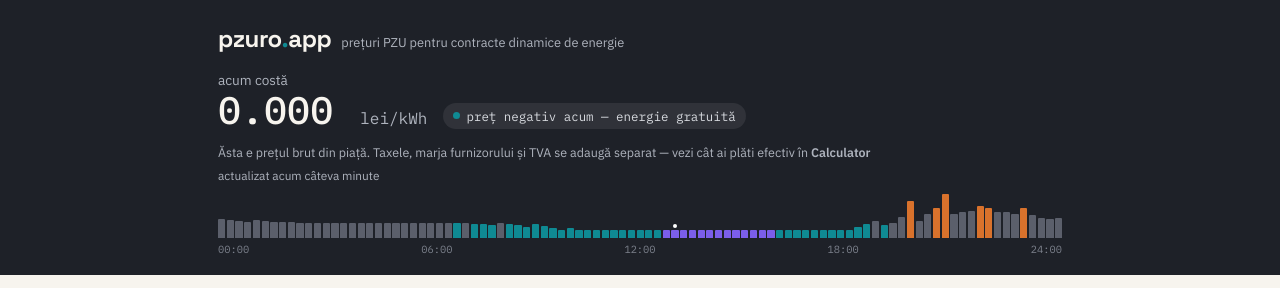
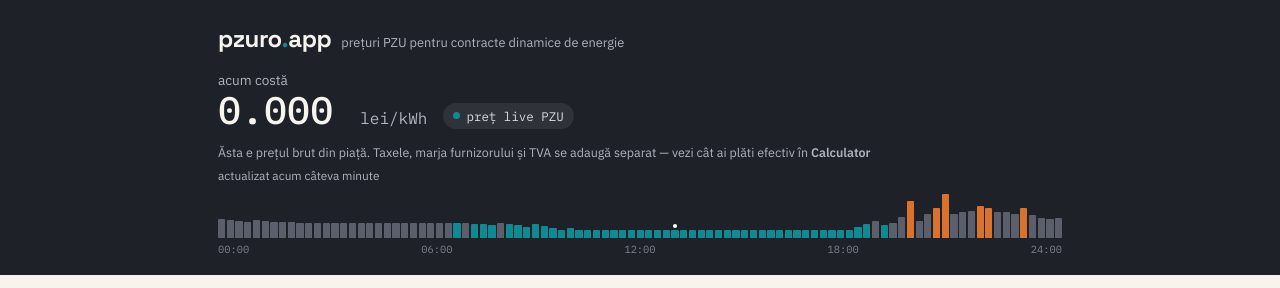
Before and after one commit to andreistoleriu/pzuro, a plain HTML site: page index.html in a window 1280 px wide. Shown: the top 288 px of the page. Drawn offline with nearby package versions, Linux system fonts and the light colour scheme.

Commit message:
fix: culoare consistenta cu textul pentru preturi negative aproape de zero

```diff
--- a/index.html
+++ b/index.html
@@ -366,10 +366,19 @@
     const rounded = n.toFixed(d);
     return rounded === "-" + (0).toFixed(d) ? (0).toFixed(d) : rounded;
   }
+
+  // un pret e "vizibil negativ" doar daca ramane negativ DUPA rotunjirea
+  // la 3 zecimale -- aceeasi rotunjire folosita de fmt() mai sus. Fara asta,
+  // un pret de -0.00004 (care se afiseaza "0.000") tot ar aparea cu bara
+  // mov de "pret negativ", desi textul de langa el arata zero -- contradictie
+  // vizuala directa intre culoare si cifra.
+  function isVisiblyNegative(priceRonKwh){
+    return parseFloat(priceRonKwh.toFixed(3)) < 0;
+  }
   function timeLabel(iso){ return new Date(iso).toLocaleTimeString("ro-RO",{hour:"2-digit",minute:"2-digit"}); }
 
   function colorFor(interval, min, max){
-    if(interval.is_negative) return VIOLET;
+    if(isVisiblyNegative(interval.price_ron_kwh)) return VIOLET;
     const range = max - min || 1;
     const pos = (interval.price_ron_kwh - min) / range;
     if(pos < 0.33) return CYAN;
@@ -384,7 +393,7 @@
     const now = new Date();
     const current = day.intervals.find(iv => now >= new Date(iv.start) && now < new Date(iv.end)) || day.intervals[0];
     document.getElementById("nowPrice").innerHTML = fmt(current.price_ron_kwh) + " <small>lei/kWh</small>";
-    document.getElementById("nowPillText").textContent = current.is_negative ? "preț negativ acum — energie gratuită" : "preț live PZU";
+    document.getElementById("nowPillText").textContent = isVisiblyNegative(current.price_ron_kwh) ? "preț negativ acum — energie gratuită" : "preț live PZU";
 
     const strip = document.getElementById("pulseStrip");
     strip.innerHTML = "";
@@ -469,7 +478,7 @@
       const pct = Math.max(6, Math.round((Math.abs(iv.price_ron_kwh)/maxAbs)*100));
       const color = kind === "cheap" ? CYAN : AMBER;
       row.innerHTML = `<time>${timeLabel(iv.start)}</time>
-        <div class="track"><div class="fill" style="width:${pct}%;background:${iv.is_negative?VIOLET:color}"></div></div>
+        <div class="track"><div class="fill" style="width:${pct}%;background:${isVisiblyNegative(iv.price_ron_kwh)?VIOLET:color}"></div></div>
         <div class="val">${fmt(iv.price_ron_kwh)}</div>`;
       el.appendChild(row);
     });
```
